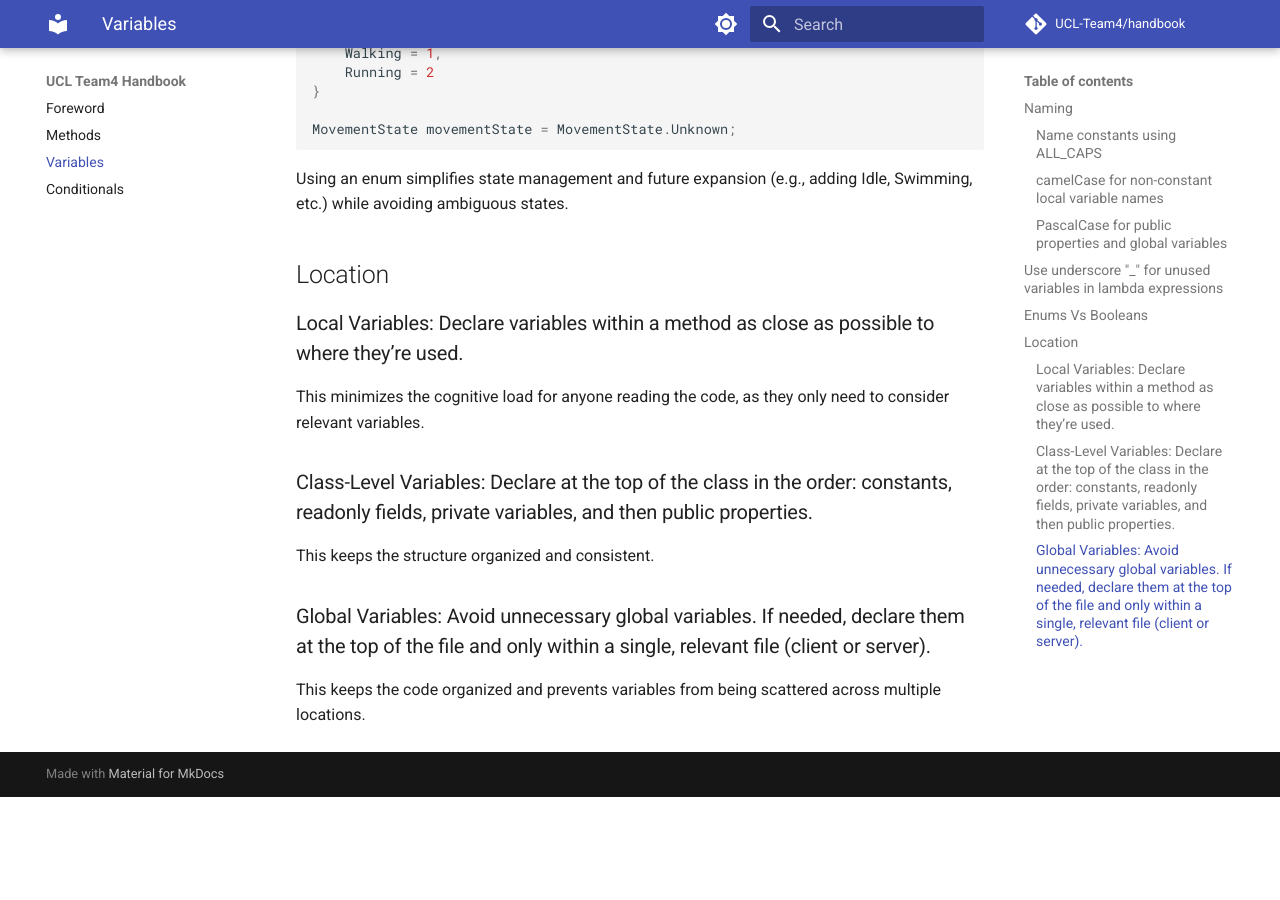
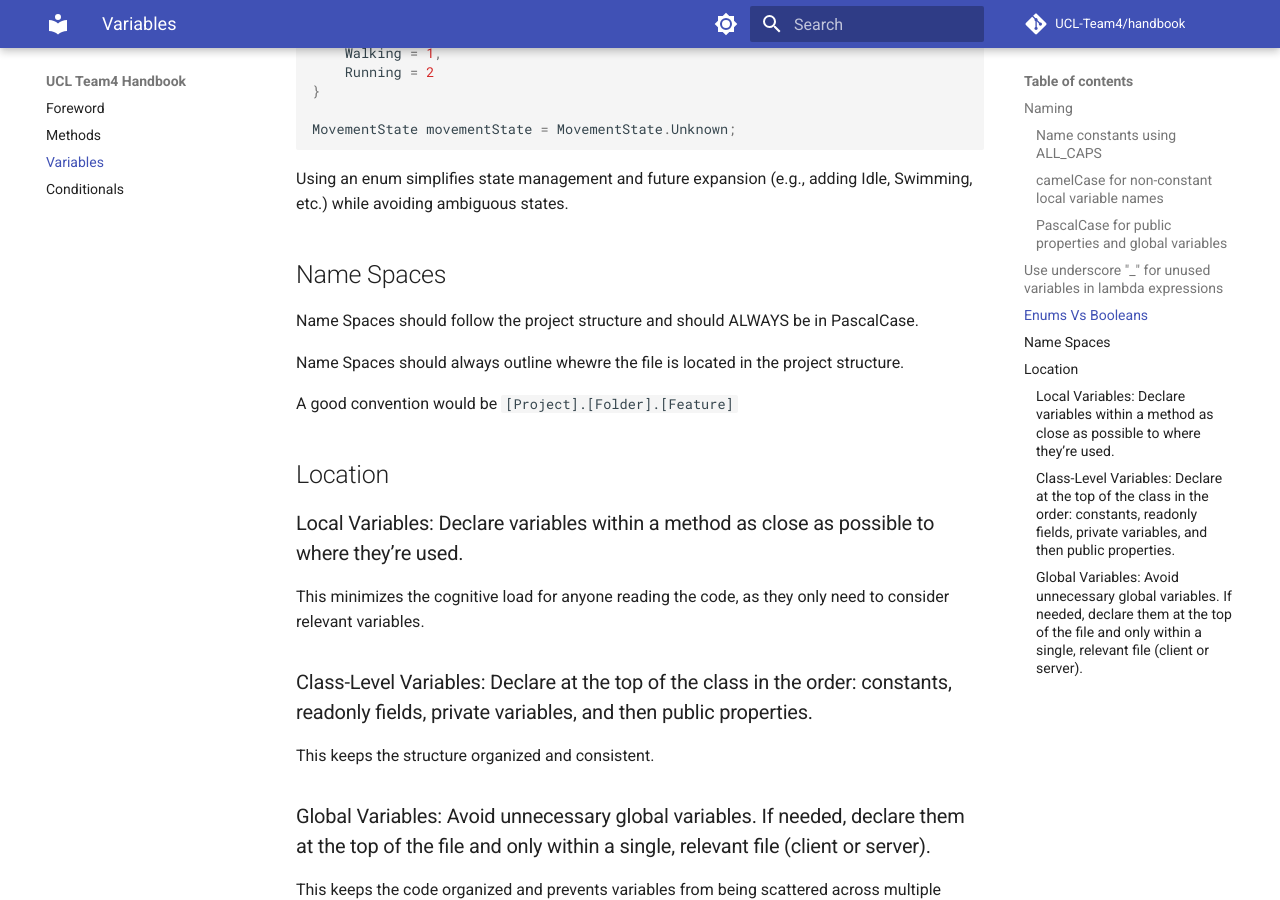
Before and after one commit to UCL-Team4/handbook, an MkDocs documentation site: the page built from docs/variables.md, in a window 1280 px wide and 900 px high, scrolled down 1526 px. Built offline with MkDocs 1.6.1 and Material for MkDocs 9.7.7, drawn with Linux system fonts in a browser that asks for light colours; comment, search, counter and statistics services are not loaded; before the commit the page ends 2323 px from its top, so only the background shows below that.

Commit message:
Feat: add name space guidelines

```diff
--- a/docs/variables.md
+++ b/docs/variables.md
@@ -64,6 +64,13 @@ MovementState movementState = MovementState.Unknown;
 
 Using an enum simplifies state management and future expansion (e.g., adding Idle, Swimming, etc.) while avoiding ambiguous states.
 
+## Name Spaces
+Name Spaces should follow the project structure and should ALWAYS be in PascalCase.
+
+Name Spaces should always outline whewre the file is located in the project structure.
+
+A good convention would be `[Project].[Folder].[Feature]`
+
 ## Location
 
 ### Local Variables: Declare variables within a method as close as possible to where they’re used.
```
